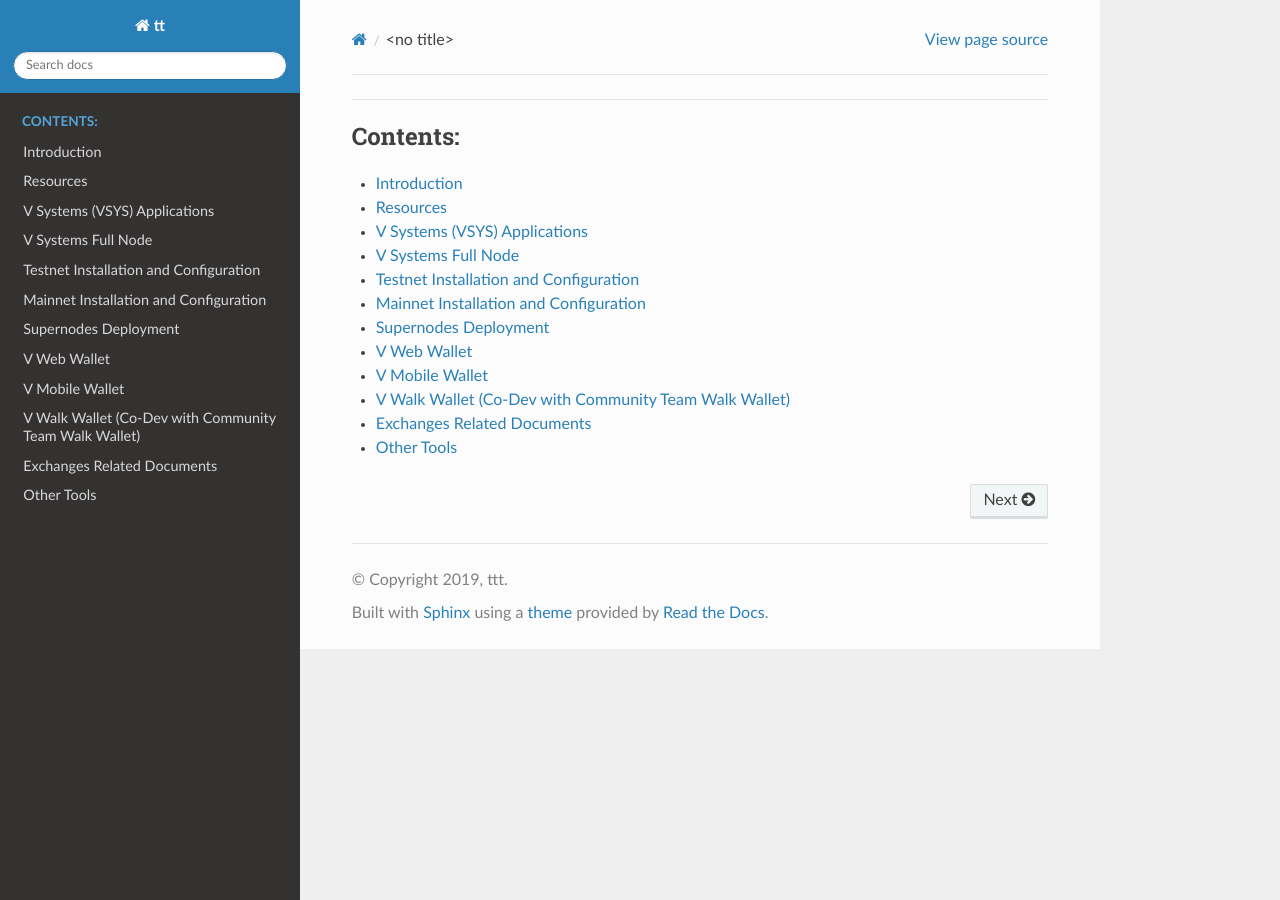
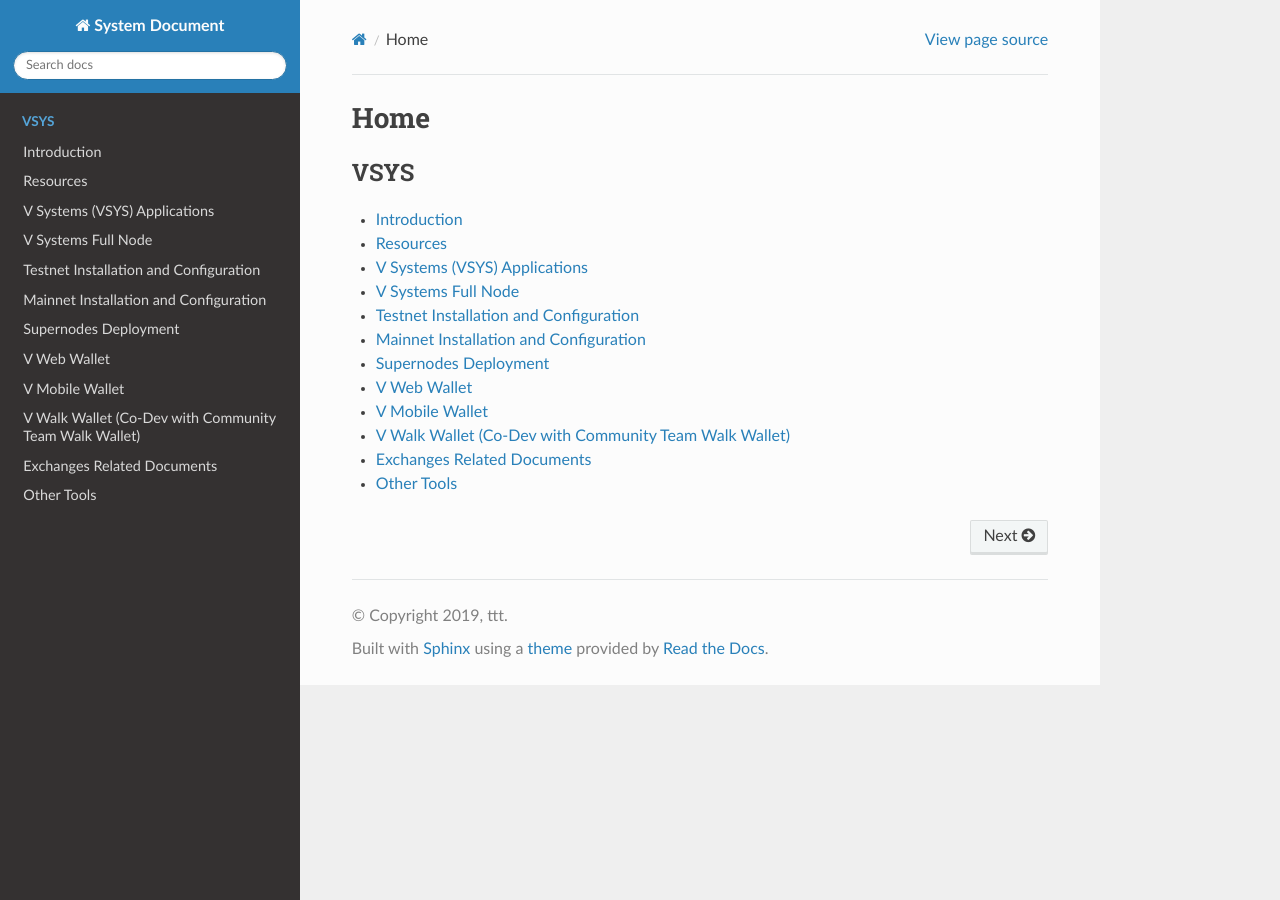
Before and after one commit to virtualeconomy/document, a Sphinx documentation site: the page built from sphinx/source/index.rst, in a window 1280 px wide. Built offline with Sphinx 7.4.7 and the Read the Docs theme 2.0.0, drawn with Linux system fonts in a browser that asks for light colours.

Commit message:
doc mod 1

```diff
--- a/sphinx/source/conf.py
+++ b/sphinx/source/conf.py
@@ -19,7 +19,7 @@
 
 # -- Project information -----------------------------------------------------
 
-project = u'tt'
+project = u'System Document'
 copyright = u'2019, ttt'
 author = u'ttt'
 
--- a/sphinx/source/index.rst
+++ b/sphinx/source/index.rst
@@ -2,11 +2,11 @@
    sphinx-quickstart on Tue Feb 19 22:36:20 2019.
    You can adapt this file completely to your liking, but it should at least
    contain the root `toctree` directive.
-
+Home
 ==============================
 
 .. toctree::
    :maxdepth: 2
-   :caption: Contents:
+   :caption: VSYS
 
    introduction
```
Also changed, not shown: sphinx/source/introduction.md (+0 -1 lines), 1 other file.
